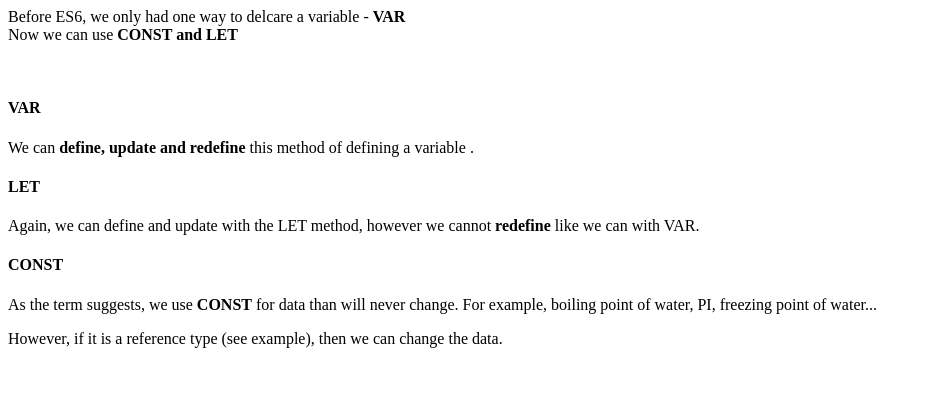
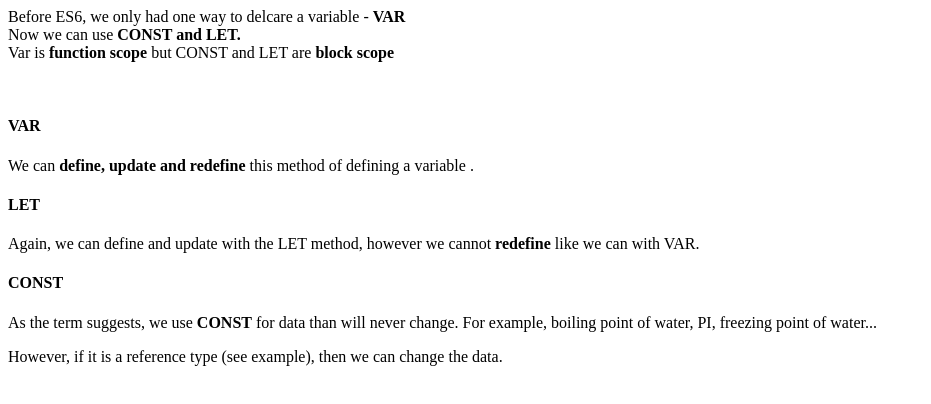
Before and after one commit to Si-maher/ES6-Revision, a plain HTML site: page index.html in a window 1280 px wide. Shown: the whole page, without its empty margins (0-931 px from the left). Drawn offline with Linux system fonts and the light colour scheme.

Commit message:
added block scope variable

```diff
--- a/index.html
+++ b/index.html
@@ -10,7 +10,8 @@
 
         <p>
          Before ES6, we only had one way to delcare a variable - <b>VAR</b> <br>
-         Now we can use <b>CONST and LET</b>
+         Now we can use <b>CONST and LET.</b> <br>
+         Var is <b>function scope</b> but CONST and LET are <b>block scope</b>
         </p> <br>
         <h4>VAR</h4>
         <p>We can <b>
--- a/index.js
+++ b/index.js
@@ -23,7 +23,7 @@ console.log(fruit)
 // redefine
 // let fruit = 'banana'
 // console.log(fruit)
-
+// ****************************
 // CONST
 // define
 const boilingPoint = 100
@@ -35,3 +35,39 @@ const person = {name:'Peter'}
 console.log(person)
 person.name = 'Simon'
 console.log(person)
+
+// ******************************
+
+// Local scope
+
+function greeting() {
+var value = 'hello'
+console.log(value)
+}
+greeting()
+// console.log(value)
+
+function greeting1 (){
+    let greet = 'hello'
+    console.log(greet);
+
+}
+greeting1()
+
+// *******************
+
+// Block scope
+
+var test = true
+var total = 1000
+if (test) {
+    var total = 'apples and pears'
+}
+console.log('Salary is ' + total);
+
+var test1 = true
+var amount = 2000
+if (test1) {
+    let amount = 'apples and pears'
+}
+console.log('Salary is ' + amount);
```
